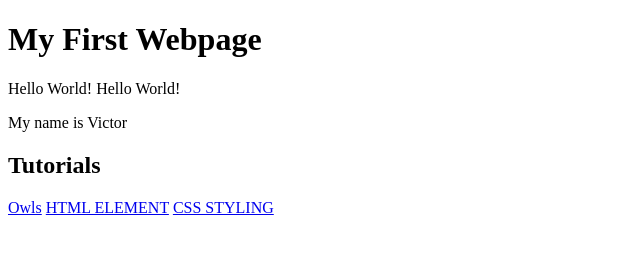
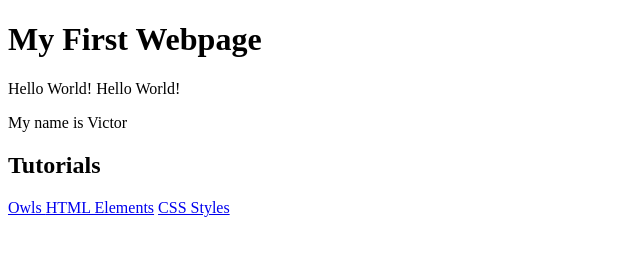
Before and after one commit to Victor-ddc/Victor, a plain HTML site: page index.html in a window 1280 px wide. Shown: the full height of the page, 0-640 px from the left. Drawn offline with Linux system fonts and the light colour scheme.

Commit message:
Add files via upload

```diff
--- a/index.html
+++ b/index.html
@@ -13,9 +13,8 @@
 
     <h2>Tutorials</h2>
 
-    <a href="owls.html">Owls</a>
-    <a href="https://codepen.io/victor-ddc/pen/WNNqRxp">HTML ELEMENT</a>
-    <a href="https://codepen.io/victor-ddc/pen/MWWMmaK">CSS STYLING</a>
-    <!DOCTYPE html>
+    <a href="owls.html">Owls </a>
+    <a href="https://codepen.io/victor-ddc/pen/WNNqRxp">HTML Elements</a>
+    <a href="https://codepen.io/victor-ddc/pen/MWWMmaK">CSS Styles</a>
   </body>
 </html>
```
